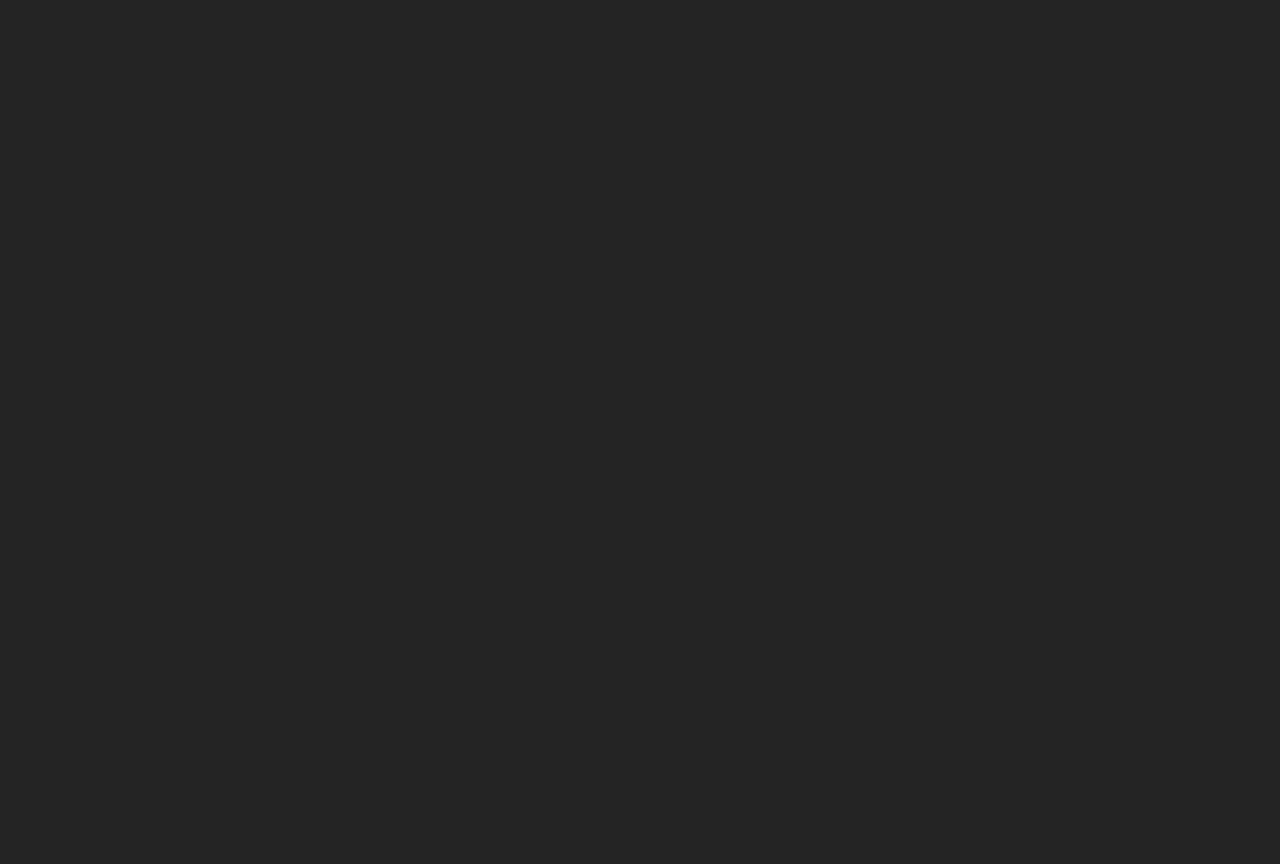
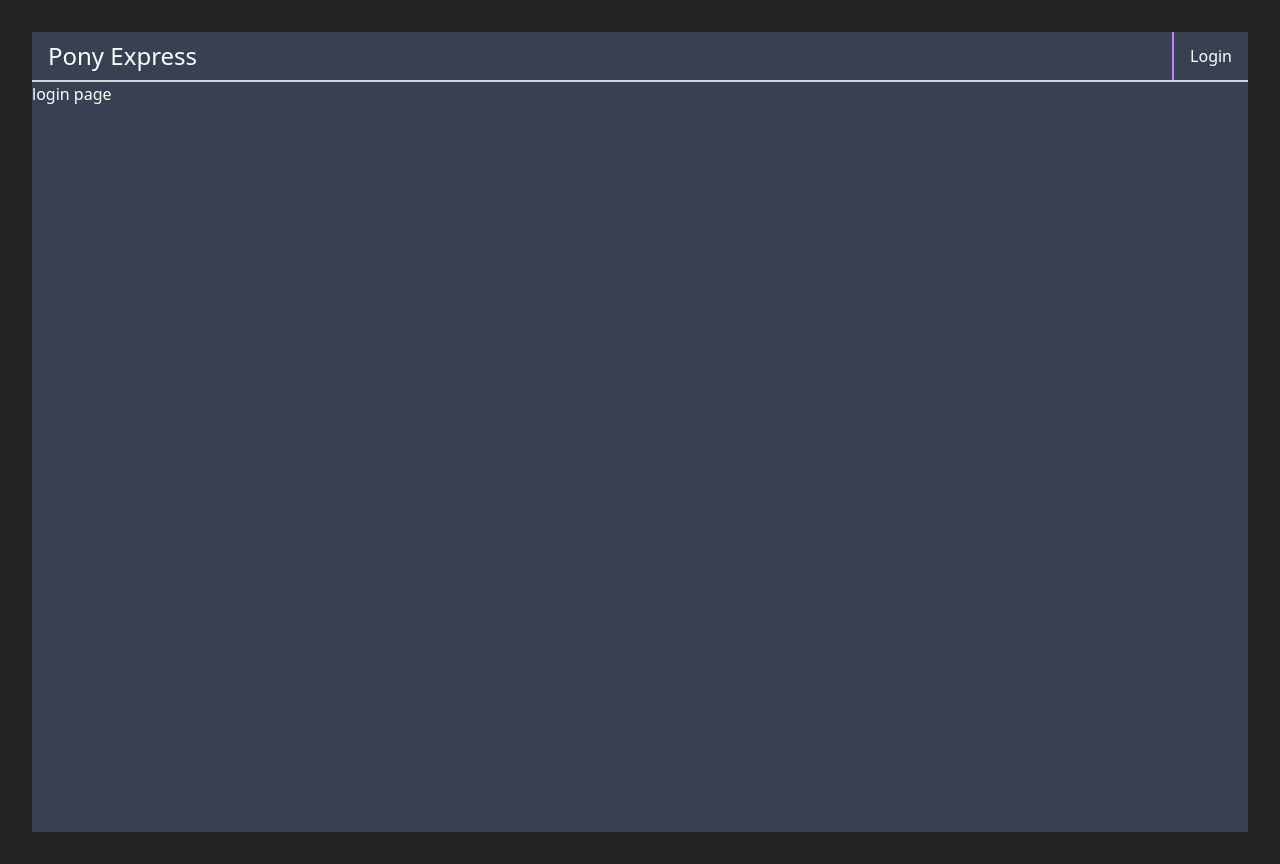
Before and after one commit to csbrown2000/react-chat-app, a React (Vite) app in the folder frontend/: page /login in a window 1280 px wide. Before the commit this address had no page. Before the commit the page ends 800 px from the top, so only its background shows below. Built offline with nearby package versions, Linux system fonts and the light colour scheme.

Commit message:
Adding support for authenticated routes, new components, finished navbar

```diff
--- a/frontend/src/App.jsx
+++ b/frontend/src/App.jsx
@@ -2,18 +2,81 @@ import { QueryClient, QueryClientProvider } from 'react-query';
 import { BrowserRouter, Navigate, Routes, Route } from 'react-router-dom';
 import Chats from './components/Chats'
 import './App.css'
+import { AuthProvider, useAuth } from './context/auth';
+import { UserProvider } from './context/user';
+import TopNav from './components/TopNav';
+import Login from './components/Login';
+import Registration from './components/Registration';
 
 const queryClient = new QueryClient();
 
-function App() {
+function AuthenticatedRoutes(){
 	return (
-    <QueryClientProvider client={queryClient}>
-      <BrowserRouter>
 		<Routes>
 			<Route path="/" element={<Chats/>} />
 			<Route path="/chats" element={<Chats/>} />
 			<Route path="/chats/:chatId" element={<Chats/>} />
+			<Route path="/profile" />
 		</Routes>
+	)
+}
+
+function UnauthenticatedRoutes() {
+	return (
+	  <Routes>
+		<Route path="/" element={<Home/>} />
+		<Route path="/login" element={<Login/>} />
+		<Route path="/register" element={<Registration/>} />
+		<Route path="*" element={<Navigate to="/login" />} />
+	  </Routes>
+	);
+  }
+
+function Main() {
+	const { isLoggedIn } = useAuth();
+
+	return (
+		<main className="max-h-main">
+		{isLoggedIn ?
+			<AuthenticatedRoutes /> :
+			<UnauthenticatedRoutes />
+		}
+		</main>
+	);
+}
+
+function Home() {
+	const { isLoggedIn, logout } = useAuth();
+
+	return (
+	  <div className="max-w-full mx-auto text-center px-4 py-8">
+		<div className="py-2">
+		  logged in: {isLoggedIn.toString()}
+		</div>
+	  </div>
+	);
+  }
+
+function App() {
+	const className = [
+		"h-screen w-screen",
+		"max-w-full mx-auto",
+		"min-w-full",
+		"bg-gray-700 text-white",
+		"flex flex-col",
+	  ].join(" ");
+
+	return (
+		<QueryClientProvider client={queryClient}>
+			<BrowserRouter>
+				<AuthProvider>
+					<UserProvider>
+						<div className={className}>
+							<TopNav/>
+							<Main/>
+						</div>
+					</UserProvider>
+				</AuthProvider>
 			</BrowserRouter>
 		</QueryClientProvider>
 	);
--- a/frontend/src/components/Chats.jsx
+++ b/frontend/src/components/Chats.jsx
@@ -72,7 +72,6 @@ function ChatListContainer({}) {
 			</div>
 		)
 	}
-
 }
 
 function ChatCardQueryContainer({ chatId }) {
@@ -105,7 +104,6 @@ function ChatCardContainer({ messages }){
 }
 
 function MessageList({ messages }){
-
 	return (
 		<div className="message-list">
 			{messages.map((msg) => (
--- /dev/null
+++ b/frontend/src/components/Login.jsx
@@ -0,0 +1,10 @@
+
+function Login(){
+	return (
+		<div>
+			login page
+		</div>
+	)
+}
+
+export default Login;
--- /dev/null
+++ b/frontend/src/components/Profile.jsx
@@ -0,0 +1,10 @@
+
+function Profile(){
+	return (
+		<div>
+			profile page
+		</div>
+	)
+}
+
+export default Profile;
--- /dev/null
+++ b/frontend/src/components/Registration.jsx
@@ -0,0 +1,10 @@
+
+function Registration(){
+	return (
+		<div>
+			registration page
+		</div>
+	)
+}
+
+export default Registration;
--- /dev/null
+++ b/frontend/src/components/TopNav.jsx
@@ -0,0 +1,63 @@
+import { NavLink } from "react-router-dom";
+import { useAuth } from "../context/auth";
+import { useUser } from "../context/user";
+
+function NavItem({ to, name, right }) {
+  const className = [
+    "border-purple-400",
+    "py-2 px-4",
+    "hover:bg-slate-800",
+	"text-center justify-center content-center",
+    right ? "border-l-2" : "border-r-2"
+  ].join(" ")
+
+  const getClassName = ({ isActive }) => (
+    isActive ? className + " bg-slate-1000" : className
+  );
+
+  return (
+    <NavLink to={to} className={getClassName}>
+      {name}
+    </NavLink>
+  );
+}
+
+function AuthenticatedNavItems() {
+  const user = useUser();
+
+  return (
+	<>
+		<NavLink to="/" className="text-white text-left text-2xl flex-1 py-2 px-4" >
+			Pony Express
+		</NavLink>
+		<NavItem to="/profile" name={user?.username} right />
+	</>
+  );
+}
+
+function UnauthenticatedNavItems() {
+  return (
+	<>
+		<NavLink to="/" className="text-white text-left text-2xl flex-1 py-2 px-4" >
+			Pony Express
+		</NavLink>
+		<NavItem to="/login" name="Login" right />
+	</>
+  );
+}
+
+
+function TopNav() {
+  const { isLoggedIn } = useAuth();
+
+  return (
+    <nav className="flex flex-row border-b-2 border-gray-300">
+      {isLoggedIn ?
+        <AuthenticatedNavItems /> :
+        <UnauthenticatedNavItems />
+      }
+    </nav>
+  );
+}
+
+export default TopNav;
--- /dev/null
+++ b/frontend/src/context/auth.jsx
@@ -0,0 +1,41 @@
+import { createContext, useContext, useState } from "react";
+
+const getToken = () => sessionStorage.getItem("__pony_express_token__");
+const storeToken = (token) => sessionStorage.setItem("__pony_express_token__", token);
+const clearToken = () => sessionStorage.removeItem("__pony_express_token__");
+
+const AuthContext = createContext();
+
+function AuthProvider({ children }) {
+	const [token, setToken] = useState(getToken);
+
+	const login = (tokenData) => {
+	  setToken(tokenData.access_token);
+	  storeToken(tokenData.access_token);
+	};
+
+	const logout = () => {
+	  setToken(null);
+	  clearToken();
+	};
+
+	const isLoggedIn = !!token;
+
+	const contextValue = {
+	  login,
+	  token,
+	  isLoggedIn,
+	  logout,
+	};
+
+	return (
+	  <AuthContext.Provider value={contextValue}>
+		{children}
+	  </AuthContext.Provider>
+	);
+  }
+
+  // custom hook
+  const useAuth = () => useContext(AuthContext);
+
+  export { AuthProvider, useAuth };
--- /dev/null
+++ b/frontend/src/context/user.jsx
@@ -0,0 +1,44 @@
+import { createContext, useContext, useEffect } from "react";
+import { useQuery } from "react-query";
+import { useNavigate } from "react-router-dom";
+import { useAuth } from "./auth";
+
+const UserContext = createContext();
+
+function UserProvider({ children }) {
+  const { isLoggedIn, logout, token } = useAuth();
+  const navigate = useNavigate();
+
+  const { data } = useQuery({
+    queryKey: ["users", token],
+    enabled: isLoggedIn,
+    staleTime: Infinity,
+    queryFn: () => (
+      fetch(
+        "http://localhost:8000/users/me",
+        {
+          headers: {
+            "Authorization": "Bearer " + token,
+          },
+        },
+      ).then((response) => {
+        if (response.ok) {
+          return response.json();
+        } else {
+          logout();
+          navigate("/login");
+        }
+      })
+    ),
+  });
+
+  return (
+    <UserContext.Provider value={data?.user}>
+      {children}
+    </UserContext.Provider>
+  );
+}
+
+const useUser = () => useContext(UserContext);
+
+export { UserProvider, useUser };
```
Also changed, not shown: 1 other file (tests, documents, lock files or other folders). Lines whose indentation alone changed are shown as unchanged.
